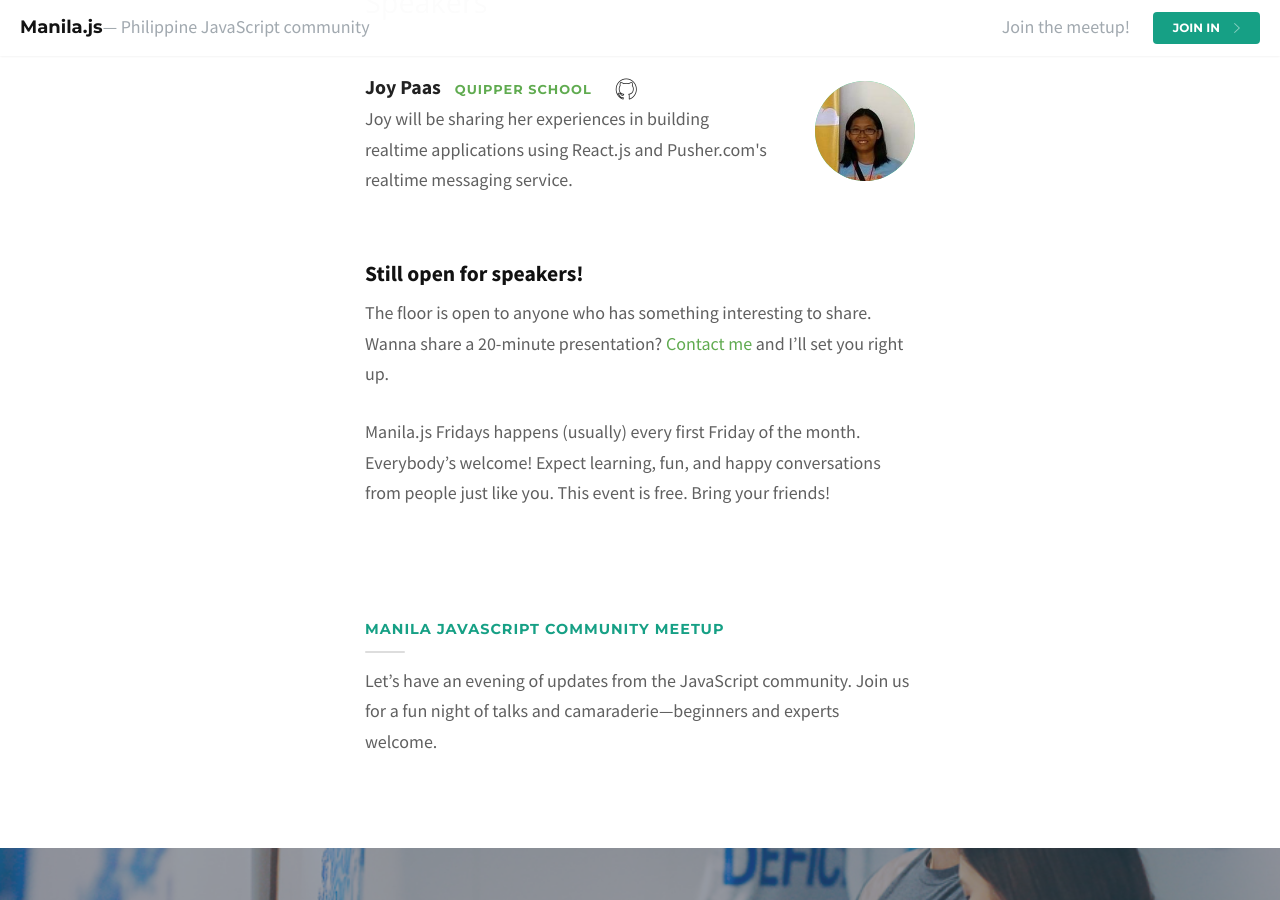
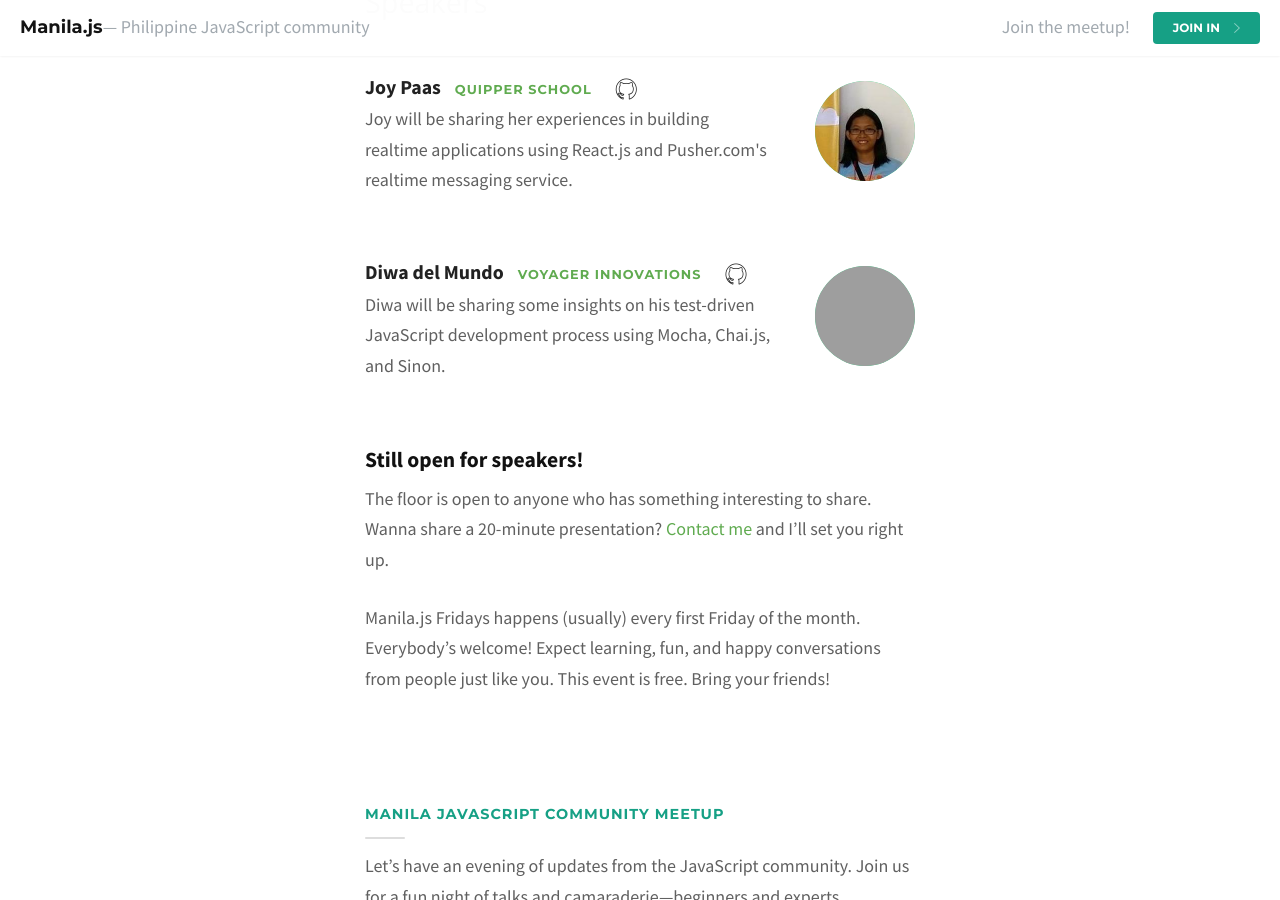
Before and after one commit to manilajs/manilajs.com, a Jekyll site: the page built from index.md, in a window 1280 px wide and 900 px high, scrolled down 1514 px. Built offline with Jekyll 4.4.1, drawn with Linux system fonts in a browser that asks for light colours; nearby versions of some CDN libraries; some web fonts are replaced; grey boxes are pictures that could not be loaded.

Commit message:
Diwa, images

```diff
--- a/index.md
+++ b/index.md
@@ -45,15 +45,14 @@
   description: |-
     Joy will be sharing her experiences in building realtime applications using React.js and Pusher.com's realtime messaging service.
 
-#- name: Diwa del Mundo
-#  url: https://github.com/diwadm
-#  #avatar: http://www.gravatar.com/avatar/0cc0963379122e83693ee66d5b28ae37.png
-#  avatar: https://avatars0.githubusercontent.com/u/209127?v=3&s=400
-#  github: diwadm
-#  title: Voyager Innovations
-#  description: |-
-#    The figure of speech saying the house wasn't a blink of an eye, and then a sensational government making a rhyme and reason was standing.
-
+- name: Diwa del Mundo
+  url: https://github.com/diwadm
+  #avatar: http://www.gravatar.com/avatar/0cc0963379122e83693ee66d5b28ae37.png
+  avatar: https://avatars0.githubusercontent.com/u/209127?v=3&s=400
+  github: diwadm
+  title: Voyager Innovations
+  description: |-
+    Diwa will be sharing some insights on his test-driven JavaScript development process using Mocha, Chai.js, and Sinon.
 
 ##############################################################################
 ---
```
Also changed, not shown: images/share/011-future-2.png (added), images/share/011-future.png (added), images/share/011-generic.png (added), images/share/011-react.png (added), images/share/011-see-you-later.png (added), images/share/011-testing.png (added).
